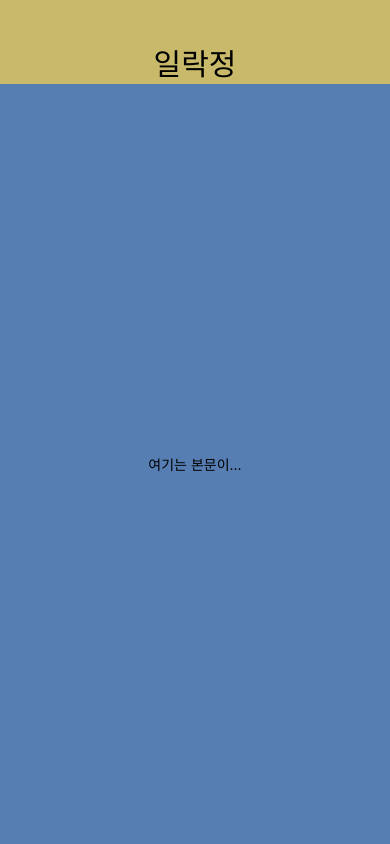
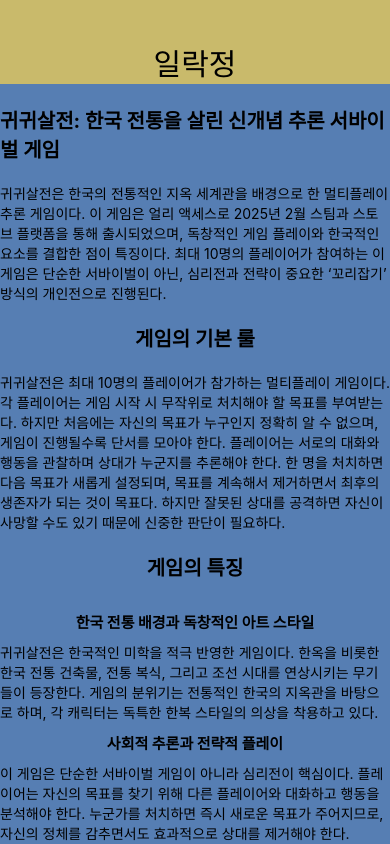
Before and after one commit to Barone12/MobileProgramming, a React Native app in the folder Week02/create-components/: screen / in a window 390 px wide. Built offline with nearby package versions, Linux system fonts and the light colour scheme.

Commit message:
[Fix] 과제2

```diff
--- a/Week02/create-components/App.js
+++ b/Week02/create-components/App.js
@@ -1,30 +1,43 @@
 import { StatusBar } from 'expo-status-bar';
-import { StyleSheet, Text, View } from 'react-native';
+import { StyleSheet, Text, View, ScrollView } from 'react-native';
 import RestaurantHeader from "./RestaurantHeader/RestaurantHeader";
 import RestaurantFooter from "./RestaurantFooter/RestaurantFooter";
+import Title from "./components/Title";
+
+//실행 npx expo start --localhost --android
 export default function App() {
   return (
-    <View
-        style={{
-          flex: 1,
-          backgroundColor: '#485E57',
-      }}
-    >
-      <View style={{
-        backgroundColor: '#C9BA6B',
-        paddingTop: 40,
-      }}
-      >
+    <View style={styles.container}>
+      <View style={styles.headerContainer}>
         <RestaurantHeader />
       </View>
-      <View style={{
-        flex: 1,
-        backgroundColor: '#567EB3',
-        alignItems: 'center',
-        justifyContent: 'center',
-      }}>
+      <View style={styles.contentContainer}>
+        <Title text="귀귀살전: 한국 전통을 살린 신개념 추론 서바이벌 게임" />
         <Text>
-          여기는 본문이...
+          귀귀살전은 한국의 전통적인 지옥 세계관을 배경으로 한 멀티플레이 추론 게임이다. 이 게임은 얼리 액세스로 2025년 2월 스팀과 스토브 플랫폼을 통해 출시되었으며, 독창적인 게임 플레이와 한국적인 요소를 결합한 점이 특징이다. 최대 10명의 플레이어가 참여하는 이 게임은 단순한 서바이벌이 아닌, 심리전과 전략이 중요한 ‘꼬리잡기’ 방식의 개인전으로 진행된다.
+        </Text>
+        <Text style={styles.titleContainer}>
+          게임의 기본 룰
+        </Text>
+        <Text>
+          귀귀살전은 최대 10명의 플레이어가 참가하는 멀티플레이 게임이다. 각 플레이어는 게임 시작 시 무작위로 처치해야 할 목표를 부여받는다. 하지만 처음에는 자신의 목표가 누구인지 정확히 알 수 없으며, 게임이 진행될수록 단서를 모아야 한다. 플레이어는 서로의 대화와 행동을 관찰하며 상대가 누군지를 추론해야 한다.
+
+          한 명을 처치하면 다음 목표가 새롭게 설정되며, 목표를 계속해서 제거하면서 최후의 생존자가 되는 것이 목표다. 하지만 잘못된 상대를 공격하면 자신이 사망할 수도 있기 때문에 신중한 판단이 필요하다.
+        </Text>
+        <Text style={styles.titleContainer}>
+          게임의 특징
+        </Text>
+        <Text style={styles.subtitleContainer}>
+          한국 전통 배경과 독창적인 아트 스타일
+        </Text>
+        <Text>
+          귀귀살전은 한국적인 미학을 적극 반영한 게임이다. 한옥을 비롯한 한국 전통 건축물, 전통 복식, 그리고 조선 시대를 연상시키는 무기들이 등장한다. 게임의 분위기는 전통적인 한국의 지옥관을 바탕으로 하며, 각 캐릭터는 독특한 한복 스타일의 의상을 착용하고 있다.
+        </Text>
+        <Text style={styles.subtitleContainer}>
+          사회적 추론과 전략적 플레이
+        </Text>
+        <Text>
+          이 게임은 단순한 서바이벌 게임이 아니라 심리전이 핵심이다. 플레이어는 자신의 목표를 찾기 위해 다른 플레이어와 대화하고 행동을 분석해야 한다. 누군가를 처치하면 즉시 새로운 목표가 주어지므로, 자신의 정체를 감추면서도 효과적으로 상대를 제거해야 한다.
         </Text>
       </View>
     </View>
@@ -34,8 +47,35 @@ export default function App() {
 const styles = StyleSheet.create({
   container: {
     flex: 1,
-    backgroundColor: '#fff',
+    backgroundColor: '#495E57',
+  },
+  headerContainer: {
+    backgroundColor: '#C9BA6B',
+    paddingTop: 40,
+  },
+  titleContainer: {
+    fontSize: 20,
+    fontWeight: 'bold',
+    justifyContent: 'center',
+    paddingBottom: 20,
+    paddingTop: 20,
+  },
+  subtitleContainer: {
+    fontSize: 15,
+    fontWeight: 'bold',
+    justifyContent: 'center',
+    paddingBottom: 10,
+    paddingTop: 10,
+  },
+  contentContainer: {
+    flex: 1,
+    backgroundColor: '#567EB3',
     alignItems: 'center',
     justifyContent: 'center',
+    justify: 'auto',
   },
+  footerConatainer: {
+    flex: 1,
+    justify: 'auto',
+  }
 });
--- /dev/null
+++ b/Week02/create-components/Components/Title.js
@@ -0,0 +1,19 @@
+import {StatusBar} from 'expo-status-bar';
+import {StyleSheet, Text, View} from 'react-native';
+
+export default function Title({text}) {
+    return (
+            <Text style={styles.title}>{text}</Text>
+    );
+}
+
+const styles = StyleSheet.create({
+    title: {
+        fontSize: 20,
+        fontWeight: 'bold',
+        justifyContent: 'center',
+        justify: 'center',
+        paddingBottom: 20,
+        paddingTop: 20,
+    },
+});
```
